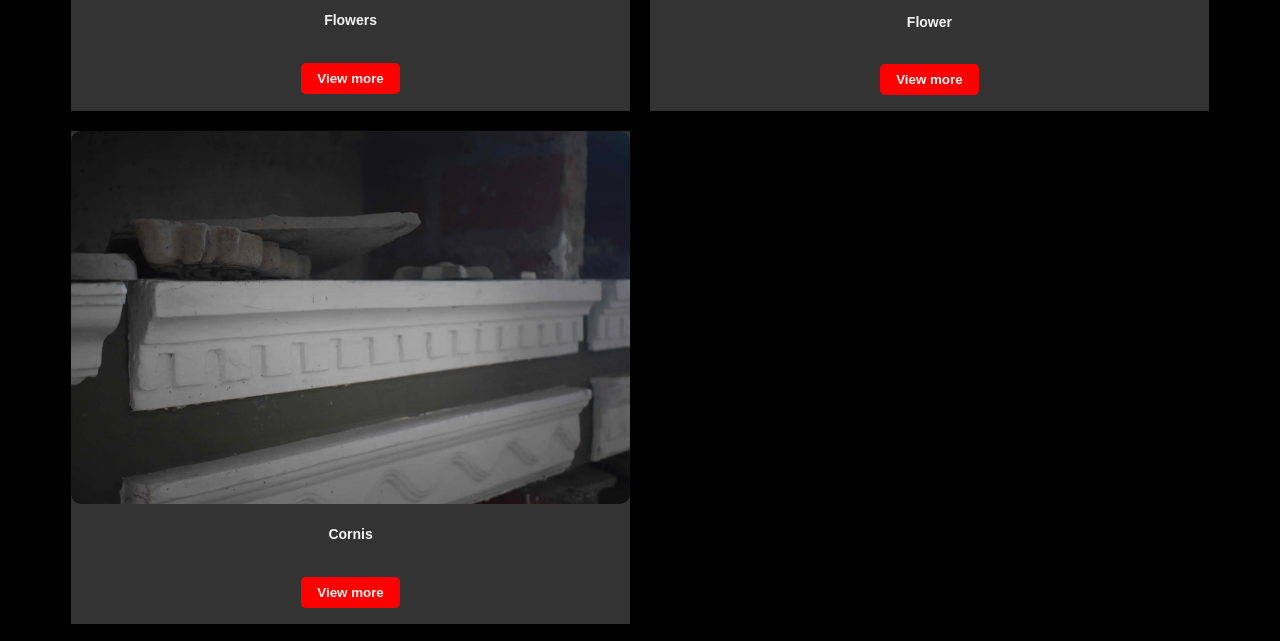
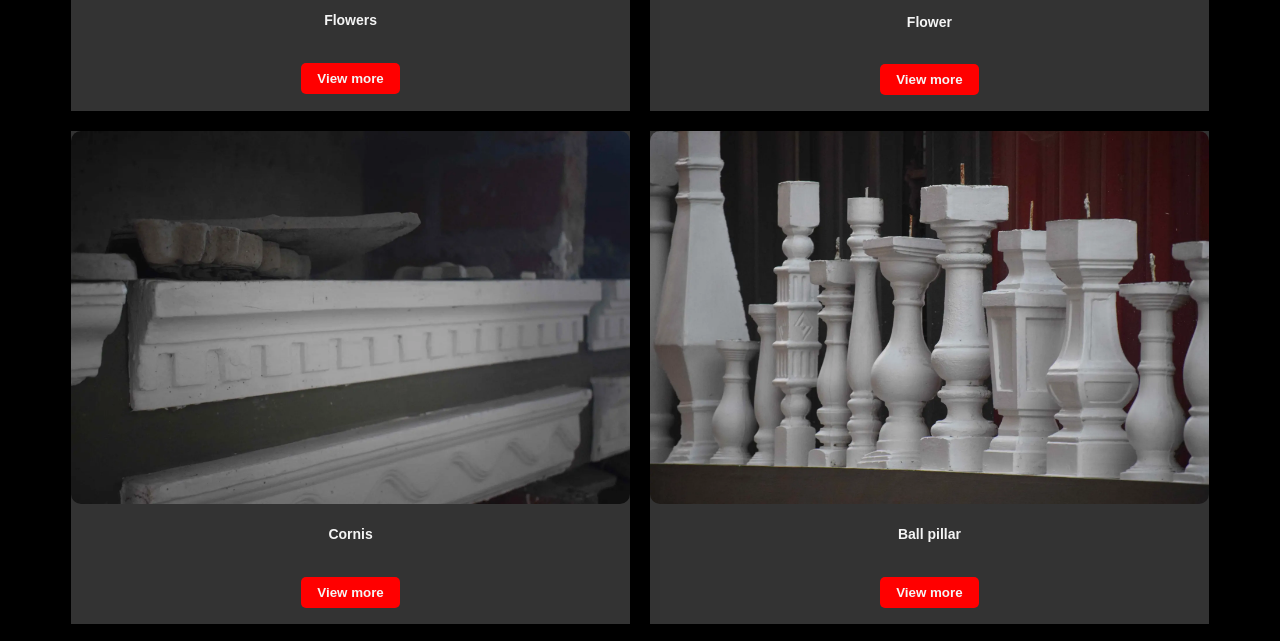
Before and after one commit to meghanaks-12/Sharon-_Industry, a plain HTML site: page index.html in a window 1280 px wide. Shown: the part 4440-5081 px from the top of the page. Drawn offline with Linux system fonts and the light colour scheme.

Commit message:
our products container updated

```diff
--- a/index.html
+++ b/index.html
@@ -119,7 +119,7 @@
                 <button>View more</button>
             </div>
 
-            <!--<div class="prod1">
+            <div class="prod1">
                 <img src="12_ball-pillar.webp" alt="12_ball-pillar">
                 <h4>Ball pillar</h4>
                 <button>View more</button>
@@ -189,7 +189,7 @@
                 <img src="23_products_concerete-pots.webp" alt="23_products_concerete-pots">
                 <h4>Concrete pots</h4>
                 <button>View more</button>
-            </div>-->
+            </div>
         </div>
     </section>
 
```
